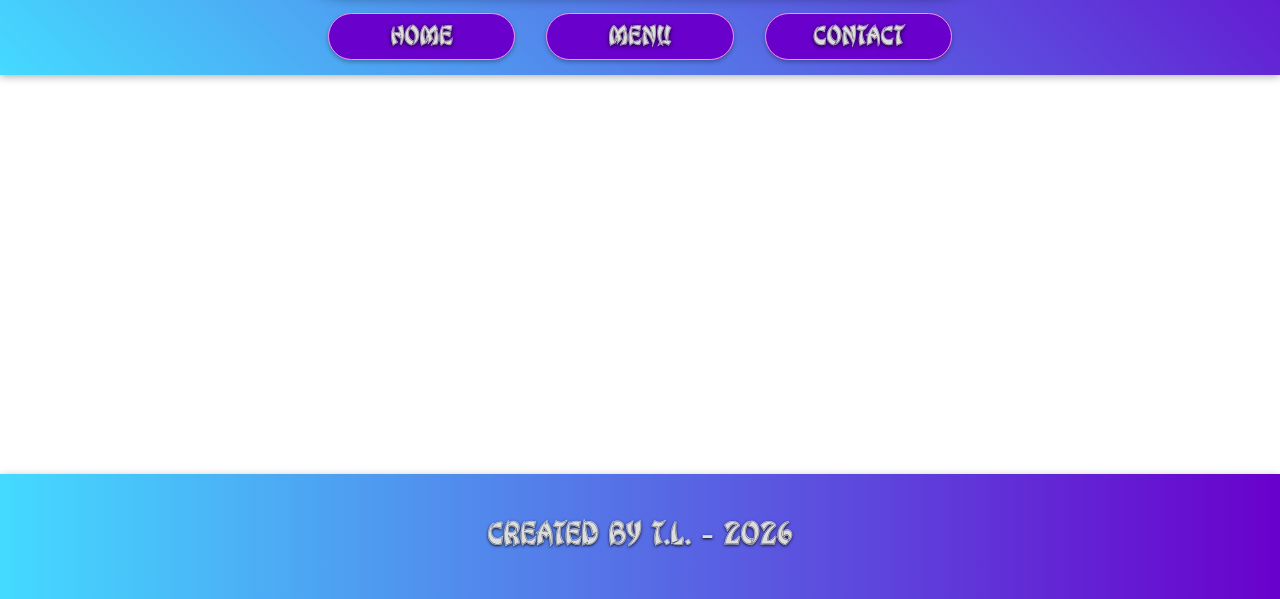
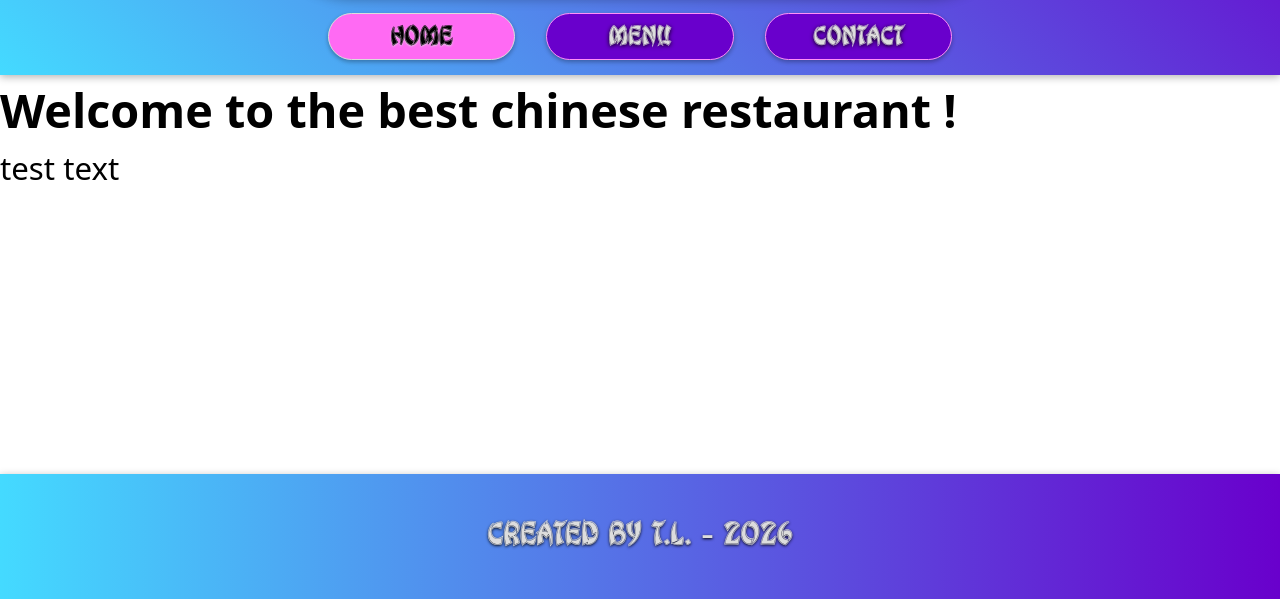
Before and after one commit to thomas-lecoq/odin-restaurant-page, a website built with webpack: page src/index.html in a window 1280 px wide. Shown: the part 201-800 px from the top of the page. Built offline with nearby package versions, Linux system fonts and the light colour scheme.

Commit message:
feat(spa): wire up tab navigation, add home page
- header: activate onNavigate callback on tab click
- index: implement navigate() to render the active page into `.site-main`
and toggle the "active" class on the clicked tab; force "home" on init
- pages: add home page component and pages registry
- header.css: style the active tab state

```diff
--- a/src/components/header.css
+++ b/src/components/header.css
@@ -75,3 +75,10 @@ nav {
     text-shadow: 0 1px 4px var(--black);
     color: var(--light-white);
 }
+
+.site-header__tab.active {
+    background-color: var(--medium-pink);
+    border-color: var(--light-white);
+    color: var(--black);
+    text-shadow: 0 1px 2px var(--light-white);
+}
--- a/src/components/header.ts
+++ b/src/components/header.ts
@@ -2,15 +2,13 @@
 import "./header.css";
 import logoUrl from "../assets/images/logo.png";
 
-// Declaring an interface for the object "Tab"
+// Interface for the object "Tab"
 interface Tab {
     readonly id: string;
     readonly label: string;
 }
 
-// export function createHeader(onNavigate: (id: string) => void): HTMLElement
-export function createHeader(): HTMLElement {
-
+export function createHeader(onNavigate: (tabId: string) => void): HTMLElement {
     // array of Tab corresponding to individual nav buttons
     const tabs: Tab[] = [
         {id: "home", label: "Home"},
@@ -55,8 +53,9 @@ export function createHeader(): HTMLElement {
     nav.addEventListener("click", (e) => {
         const btn = (e.target as HTMLElement).closest<HTMLButtonElement>(".site-header__tab");
         if (!btn || !nav.contains(btn)) return; // in case of clicks out of nav area
-        // const id = btn.dataset.tabId;
-        // if (id) onNavigate(id);
+
+        const tabId = btn.dataset.tabId; // set pageId corresponding to tabId data
+        if (tabId) onNavigate(tabId);
     });
 
     identity.append(logo, brand);
--- a/src/index.ts
+++ b/src/index.ts
@@ -1,32 +1,35 @@
 import "./styles/main.css";
 import { createHeader, createFooter } from "./components"; // search for index.ts file in ./components
+import { pages } from "./pages";
 
-// Barrels du moule SPA (placeholders pour l'instant) :
-// import { createHeader, createFooter } from "./components";
-// import { pages } from "./pages";
+// main function - assemble pages
+function init(): void {
+    function navigate(tabId: string): void {
+        // identify page content to generate from its tabId
+        const page = pages.find((p) => p.id === tabId);
+        if (!page) return;
 
-// main function — point d'assemblage : header (onglets) + main (page active) + footer.
-function init(): void {
-    // function navigate(id: string): void {
+        // set `main` DOM element and replace its content depending on tabId
+        const mainClass = "site-main"
+        let main = document.querySelector(`.${mainClass}`);
+        if (!main) {
+            main = document.createElement("div");
+            main.className = mainClass;
+            header.after(main);
+        }
+        main.replaceChildren(page.render());
 
-    //     // identify page to navigate to from its id
-    //     const page = pages.find((p) => p.id === id);
-    //     if (!page) return;
+        // set active class on clicked button, unset active class on others
+        header
+            .querySelectorAll<HTMLButtonElement>(".site-header__tab")
+            .forEach((b) => b.classList.toggle("active", b.dataset.tabId === tabId))
+    }
 
-    //     // replace current page content with the new content corresponding to page id
-    //     main.replaceChildren(page.render());
-
-    //     // toggle "active" class on all tab
-    //     header
-    //         .querySelectorAll<HTMLButtonElement>(".site-header__tab")
-    //         .forEach((b) => b.classList.toggle("active", b.dataset.tabId === id))
-    // }
-
-    // create page content
-    // const header = createHeader(navigate);
-    const header = createHeader();
+    // init app home page content
+    const header = createHeader(navigate); // page react on tab click
     const footer = createFooter();
     document.body.append(header, footer);
+    navigate("home"); // force navigation to "home" on init
 }
 
 init();
--- /dev/null
+++ b/src/pages/home.ts
@@ -0,0 +1,21 @@
+// Home page component content
+export function createHome(): HTMLElement {
+    const home = document.createElement("div");
+    home.className = "page-home";
+
+    const introduction = document.createElement("div");
+    introduction.className = "intro-content"; // shared class
+
+    const introTitle = document.createElement("h2");
+    introTitle.className = "intro-content__title"
+    introTitle.textContent = "Welcome to the best chinese restaurant !";
+
+    const introText = document.createElement("p");
+    introText.className = "intro-content__text"
+    introText.textContent = "test text";
+
+    introduction.append(introTitle, introText);
+    home.append(introduction);
+
+    return home;
+}
--- /dev/null
+++ b/src/pages/index.ts
@@ -0,0 +1,14 @@
+// App pages register
+import { createHome } from "./home";
+
+// pages: registry of pages
+interface Page {
+    readonly id: string;
+    readonly label: string;
+    readonly render: () => HTMLElement;
+}
+
+// pages register
+export const pages: Page[] = [
+    { id: "home", label: "Home", render: createHome},
+]
```
